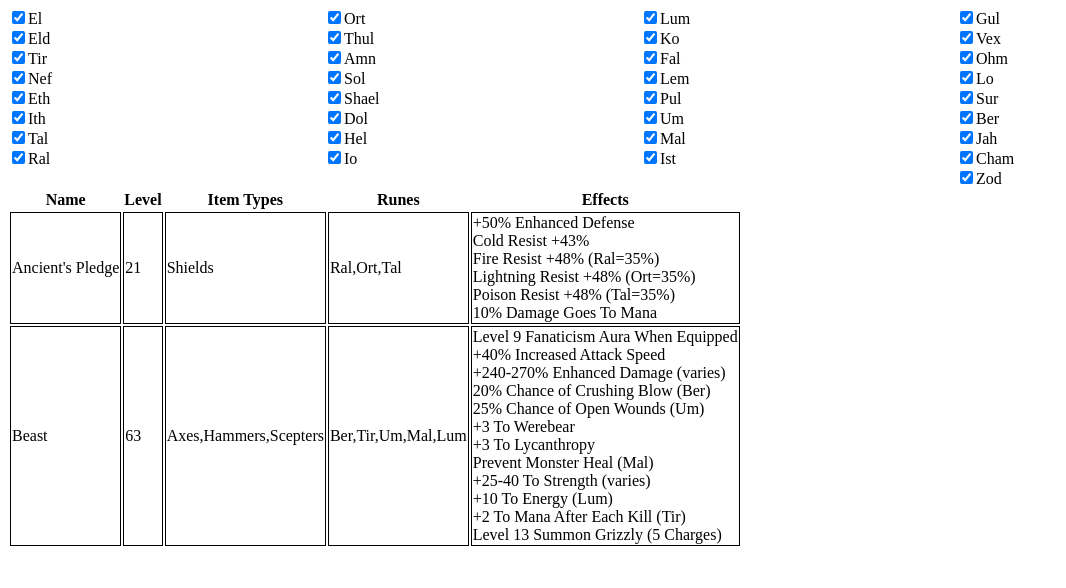
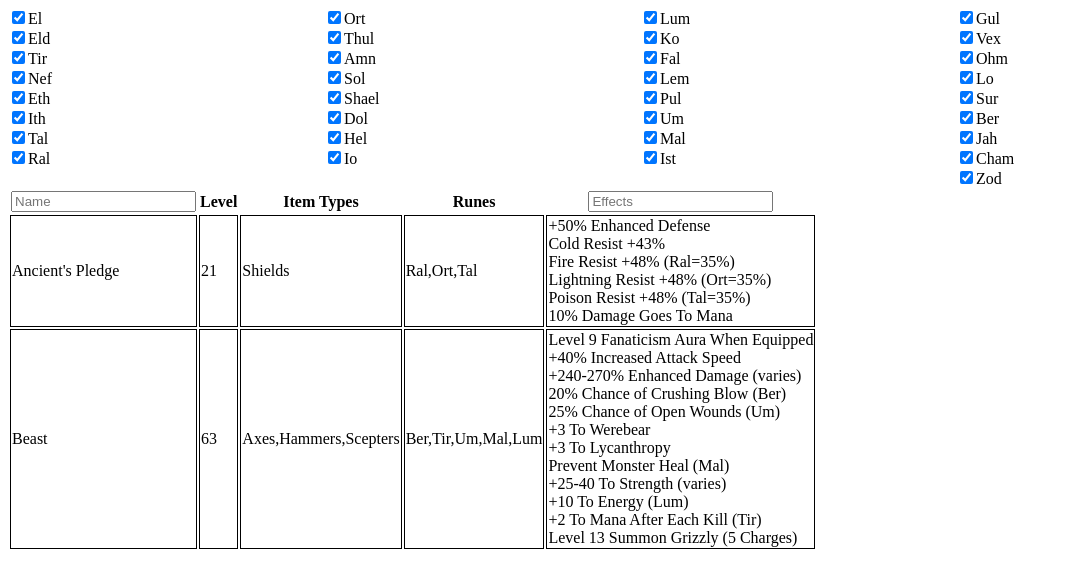
Before and after one commit to icbat/d2-runewords, a plain HTML site: page index.html in a window 1280 px wide. Shown: the whole page, without its empty margins (0-1066 px from the left). Drawn offline with Linux system fonts and the light colour scheme.

Commit message:
filtering by name and in effects works

```diff
--- a/display.js
+++ b/display.js
@@ -37,10 +37,13 @@ const renderRunewords = () => {
         .filter(el => el.checked)
         .map(el => el.name)
 
-    runewords.map(runeword => runeword.runes.filter(rune => selectedRunes.includes(rune))).forEach(out => console.log(out))
+    const nameFilter = document.getElementById('filter-name').value
+    const effectsFilter = document.getElementById('filter-effects').value
 
     runewords
         .filter(runeword => runeword.runes.length === runeword.runes.filter(rune => selectedRunes.includes(rune)).length)
+        .filter(runeword => !nameFilter || runeword.name.toLowerCase().includes(nameFilter))
+        .filter(runeword => !effectsFilter || runeword.effects.join('').toLowerCase().includes(effectsFilter))
         .map(createRunewordRow).forEach(el => document.getElementById('runewords').append(el))
 }
 
--- a/index.html
+++ b/index.html
@@ -11,11 +11,11 @@
         </div>
         <table>
             <thead>
-                <th>Name</th>
+                <th><input id="filter-name" type="text" name="name" placeholder="Name" oninput="renderRunewords()" /></th>
                 <th>Level</th>
                 <th>Item Types</th>
                 <th>Runes</th>
-                <th>Effects</th>
+                <th><input id="filter-effects" type="text" name="effects" placeholder="Effects" oninput="renderRunewords()" /></th>
             </thead>
             <tbody id="runewords"></tbody>
         </table>
```
